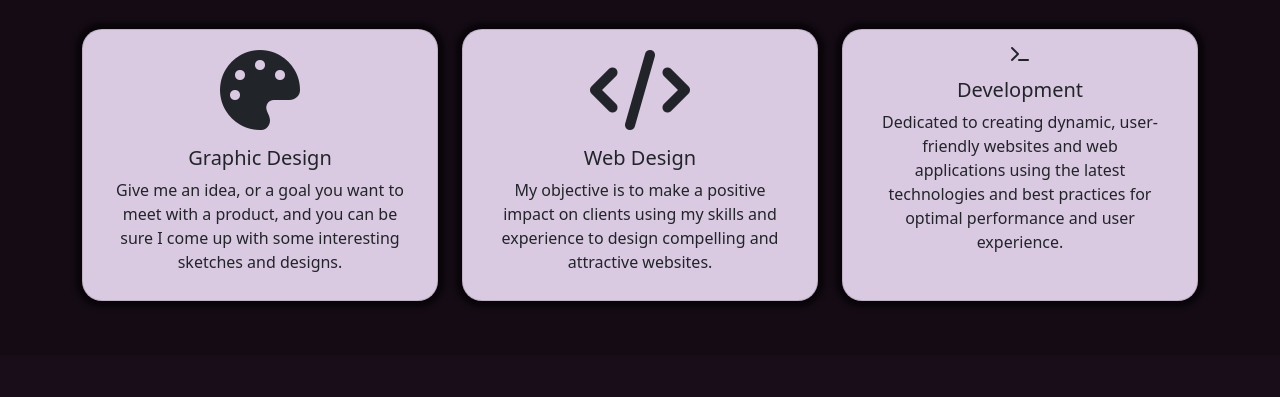
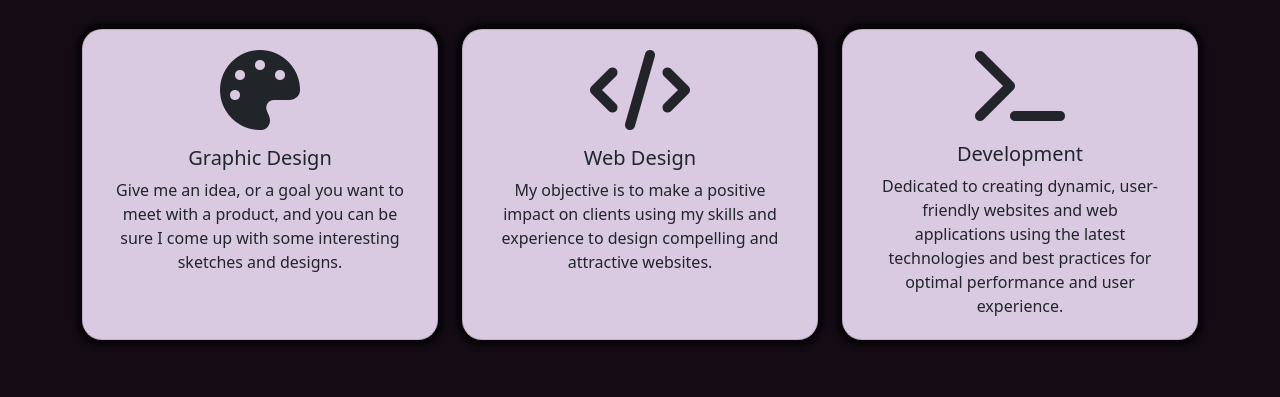
Before and after one commit to silentCosmo/personal-site, a plain HTML site: page index.html in a window 1280 px wide. Shown: the part 703-1100 px from the top of the page. Drawn offline with Linux system fonts and the light colour scheme.

Commit message:
Update index.html

```diff
--- a/index.html
+++ b/index.html
@@ -97,7 +97,7 @@
           <div class="col-md-4">
             <div class="card text-center p-3 mt-4 ch">
               <!--<i class="fa-solid fa-clapperboard display-1 icon"></i>-->
-              <i class="fa-solid fa-terminal"></i>
+              <i class="fa-solid fa-terminal display-1 icon"></i>
               <div class="card-body">
                 <h5 class="card-title">Development</h5>
                 <!--<p class="card-text">Creative Video Editor adept at completing video editing projects in alignment with time and budget restrictions.</p>-->
```
